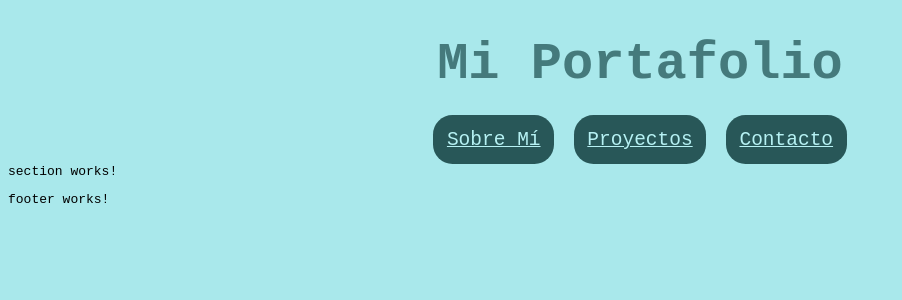
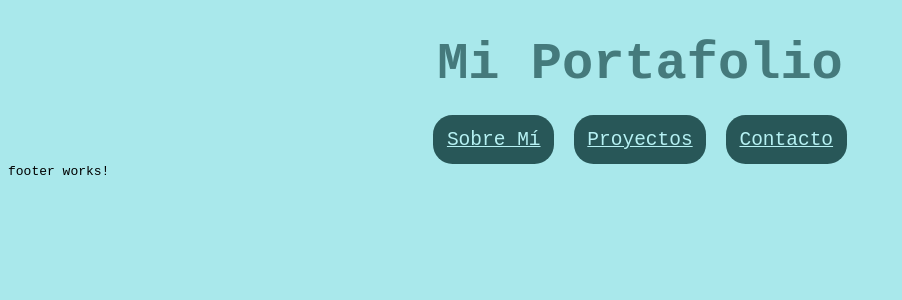
Before and after one commit to rostalbon/actividad-angular, an Angular app: page / in a window 1280 px wide. Shown: the top 300 px of the page, without its empty margins (0-902 px from the left). Built offline with nearby package versions, Linux system fonts and the light colour scheme.

Commit message:
Se modificó app.ts

```diff
--- a/src/app/app.html
+++ b/src/app/app.html
@@ -1,5 +1,4 @@
 <app-header></app-header>
 <app-nav></app-nav>
 <router-outlet></router-outlet>
-<app-section></app-section>
 <app-footer></app-footer>
--- a/src/app/app.ts
+++ b/src/app/app.ts
@@ -2,12 +2,11 @@ import { Component, signal } from '@angular/core';
 import { RouterOutlet } from '@angular/router';
 import { Footer } from './footer/footer';
 import { Header } from './header/header';
-import { Section } from './section/section';
 import { Nav } from './nav/nav';
 
 @Component({
   selector: 'app-root',
-  imports: [RouterOutlet, Footer, Header, Section, Nav],
+  imports: [RouterOutlet, Footer, Header, Nav],
   templateUrl: './app.html',
   styleUrl: './app.css'
 })
--- a/src/app/section/section.html
+++ /dev/null
@@ -1 +0,0 @@
-<p>section works!</p>
```
Also changed, not shown: src/app/section/section.ts (deleted, +0 -9 lines), src/app/section/section.css (deleted), 1 other file (tests, documents, lock files or other folders).
